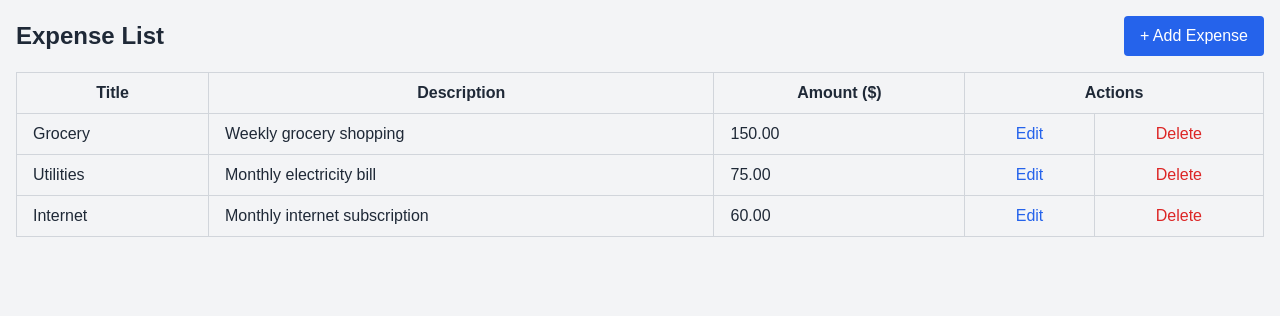
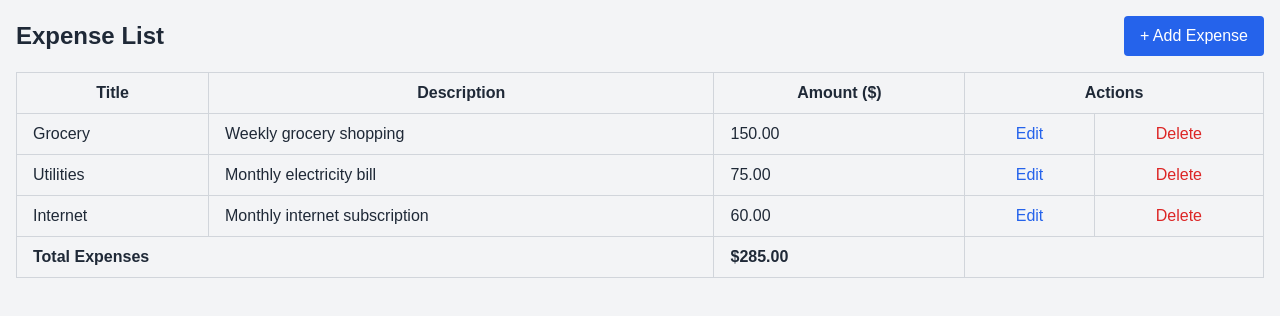
Before and after one commit to tammytamayao/expense-app-frontend, a Next.js app: page /expenses in a window 1280 px wide. Shown: the top 316 px of the page. Built offline with nearby package versions, Linux system fonts and the light colour scheme.

Commit message:
feat: display total expenses

```diff
--- a/src/app/expenses/ViewExpense.tsx
+++ b/src/app/expenses/ViewExpense.tsx
@@ -35,6 +35,11 @@ const initialExpenses: Expense[] = [
 
 const ViewExpense: React.FC = () => {
   const [expenses, setExpenses] = useState<Expense[]>(initialExpenses);
+
+  const totalAmount = expenses.reduce(
+    (sum, expense) => sum + expense.amount,
+    0
+  );
 
   // NOTE: handle delete function of expense
   const handleDelete = (id: number) => {
@@ -113,6 +118,22 @@ const ViewExpense: React.FC = () => {
                   </td>
                 </tr>
               ))}
+              {/* Total amount row */}
+              <tr>
+                <td
+                  colSpan={2}
+                  className="border border-gray-300 px-4 py-2 font-bold text-gray-800 text-left"
+                >
+                  Total Expenses
+                </td>
+                <td className="border border-gray-300 px-4 py-2 font-bold text-gray-800">
+                  ${totalAmount.toFixed(2)}
+                </td>
+                <td
+                  colSpan={2}
+                  className="border border-gray-300 px-4 py-2"
+                ></td>
+              </tr>
             </tbody>
           </table>
         </div>
```
